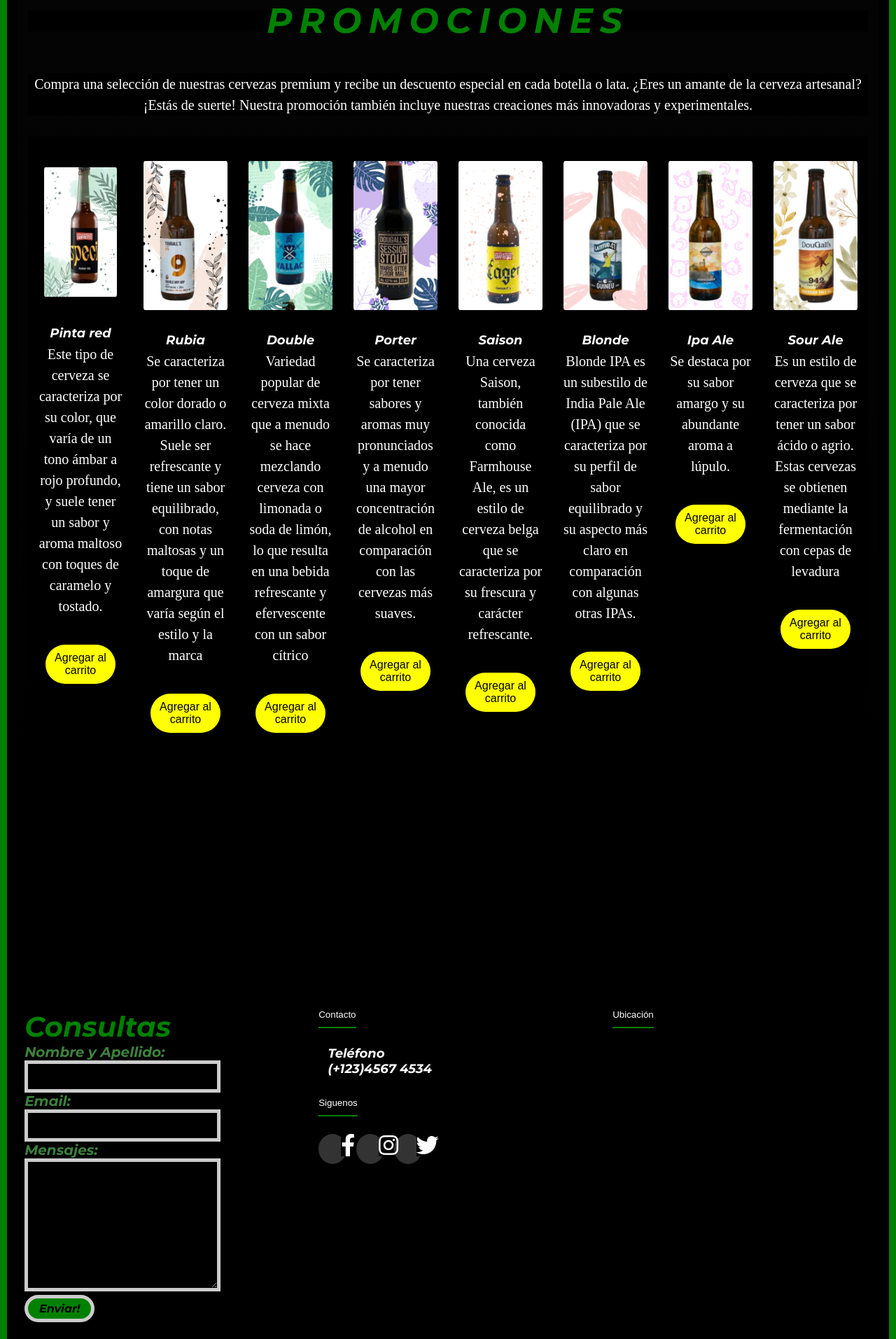
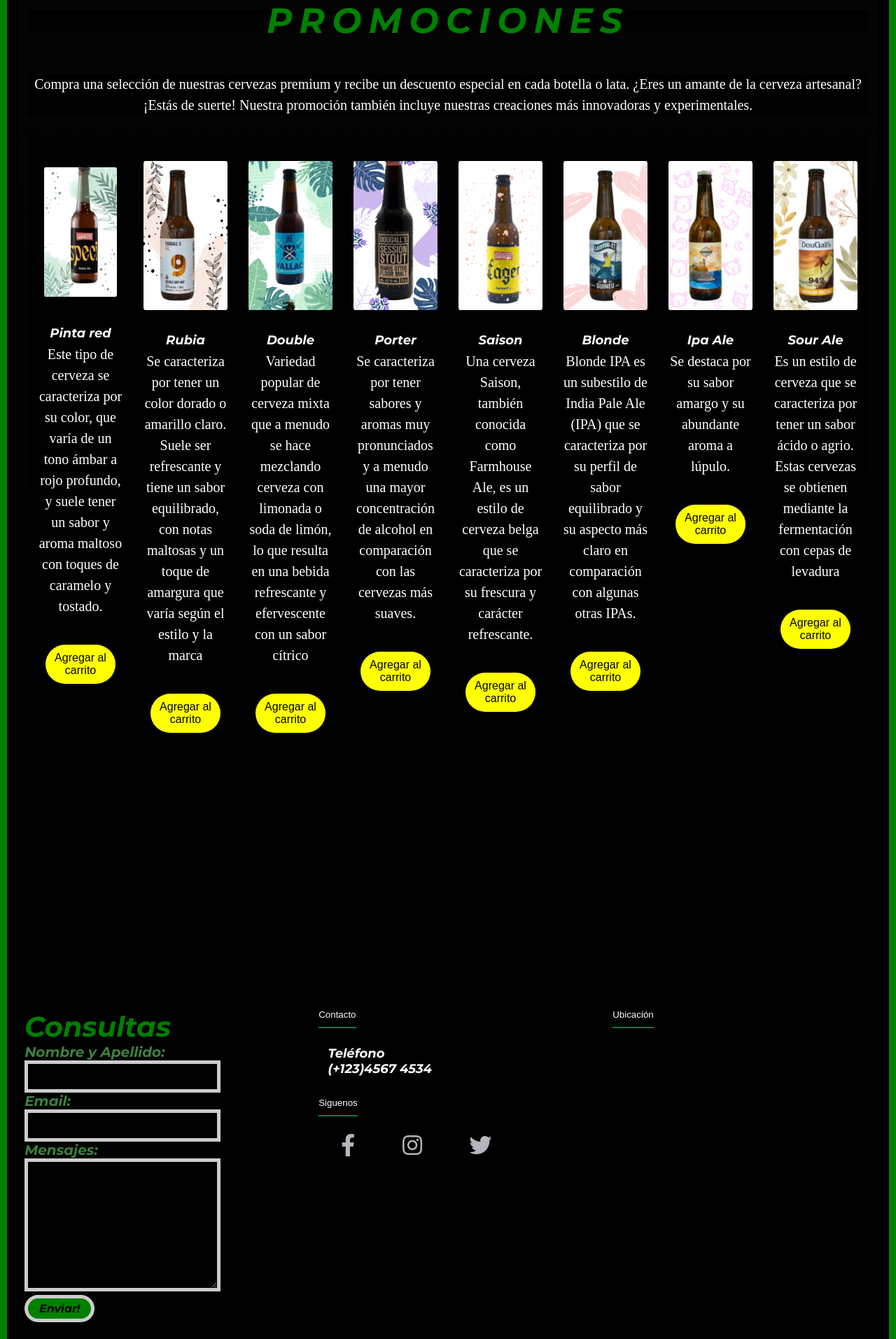
Before and after one commit to limanriqv/Django-Crearte, a Django app: page / in a window 1280 px wide. Shown: the part 1602-3515 px from the top of the page at 70% size. Run offline with Django 5.2, Linux system fonts and the light colour scheme; a map, chart or similar area stays blank; some libraries are stand-ins or nearby versions; some web fonts are replaced; grey boxes are pictures that could not be loaded.

Commit message:
modificando archivos2

```diff
--- a/store_manager/static/css/style1.css
+++ b/store_manager/static/css/style1.css
@@ -269,7 +269,7 @@ button:hover {
     color:#ffffff;
     margin-bottom: 25px;
     font-weight: 500;
-    border-bottom: 2px solid green;
+    border-bottom: 2px solid rgb(0, 128, 77);
     padding-bottom: 10px;
     display:inline-block
 
@@ -291,8 +291,8 @@ button:hover {
     display:inline-block;
     min-height: 40px;
     width: 40px;
-    background-color: rgba(255,255,255, 0.2);
-    margin: 0 10px 10px 0;
+    background-color: rgba(56, 56, 56, 0.2);
+    margin: 5px 5px 5px 0;
     text-align: center;
     line-height: 40px;
     border-radius: 50%;
@@ -300,7 +300,7 @@ button:hover {
     transition: all .5s eaese;
 }
 .social-link a:hover{
-    background-color: green;
+    background-color: rgb(13, 74, 17);
 
 }
 .mapa{
--- a/store_manager/templates/index.html
+++ b/store_manager/templates/index.html
@@ -275,7 +275,7 @@
                 <br>
 
               <h4>Siguenos</h4>
-                <div class="social-link">
+                <div>
                    <ol>
                      <a href="https://www.facebook.com/?locale=es_LA"><i class="fab fa-facebook-f"></i></a>
                      <a href="https://www.instagram.com/"><i class="fab fa-instagram"></i></a>
```
